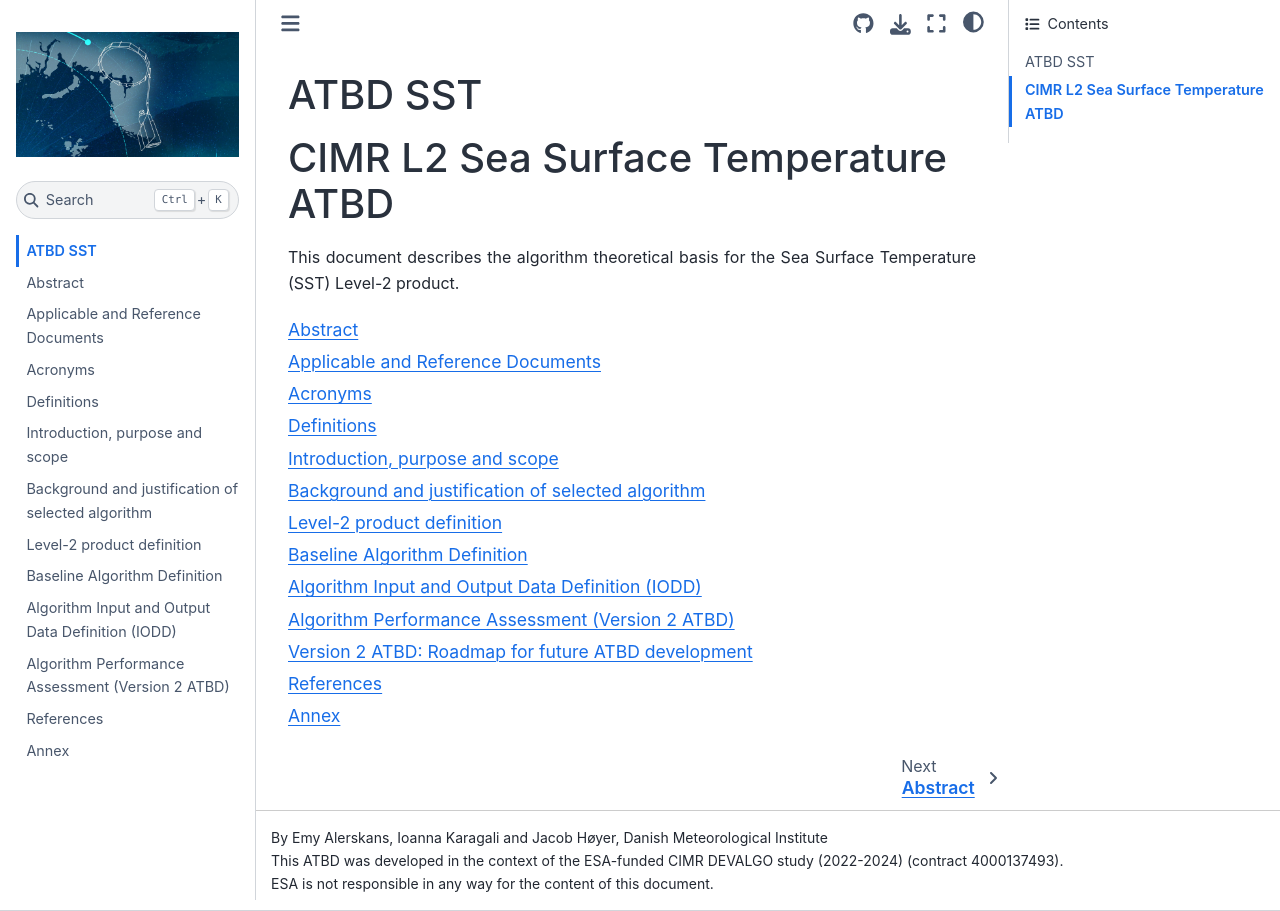
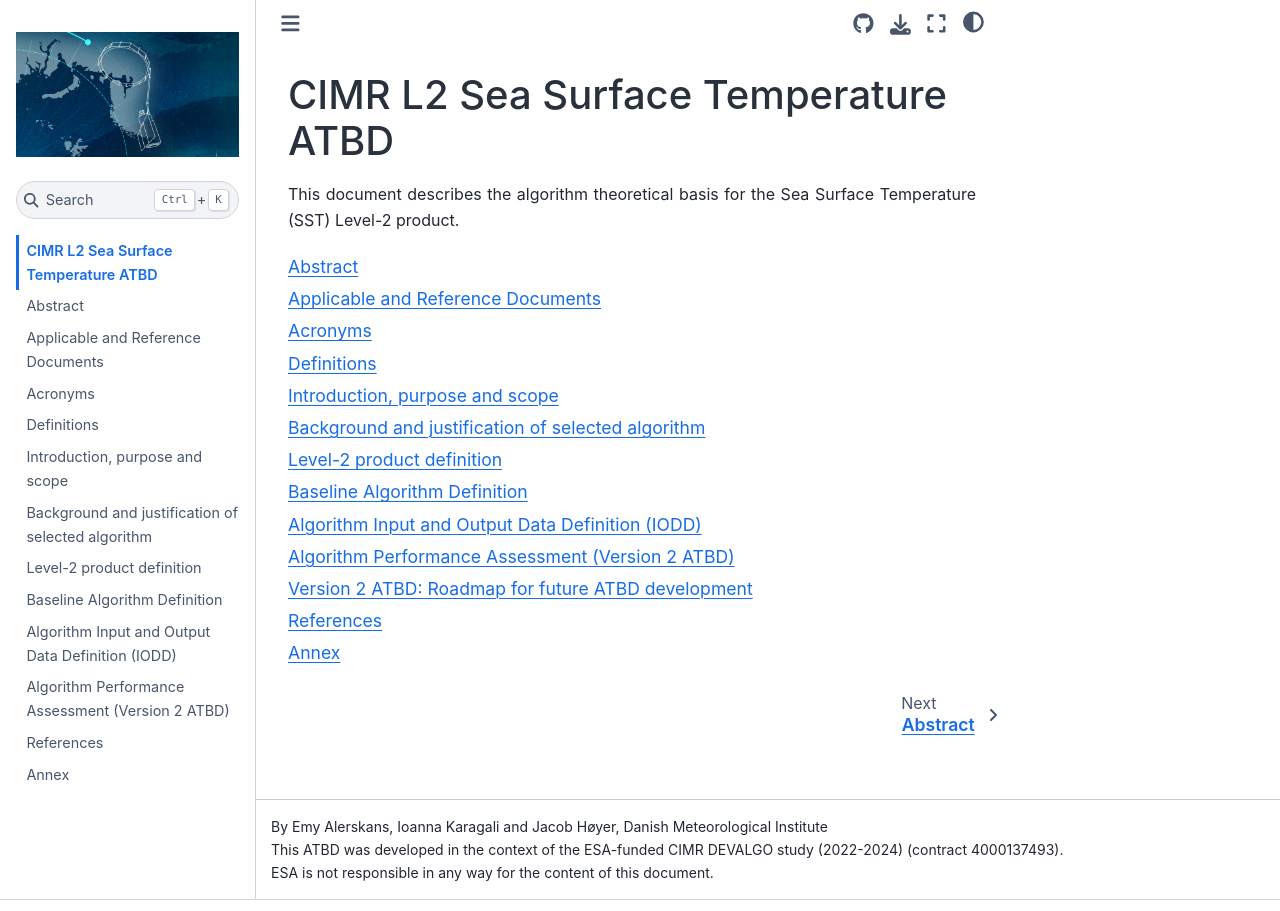
Before and after one commit to CIMR-Algos/SeaSurfaceTemperature_ATBD, a Jupyter Book: the page built from book/intro.md, in a window 1280 px wide. Built offline with Jupyter Book 1.0.4 settings and Sphinx 7.4.7 and the Sphinx Book theme 1.1.4, drawn with Linux system fonts in a browser that asks for light colours; pages that are not in the unit, such as notebooks, are missing from menus.

Commit message:
clean-up

```diff
--- a/book/intro.md
+++ b/book/intro.md
@@ -1,4 +1,3 @@
-# ATBD SST
 # CIMR L2 Sea Surface Temperature ATBD
 
 This document describes the algorithm theoretical basis for the Sea Surface Temperature (SST) Level-2 product.
```
